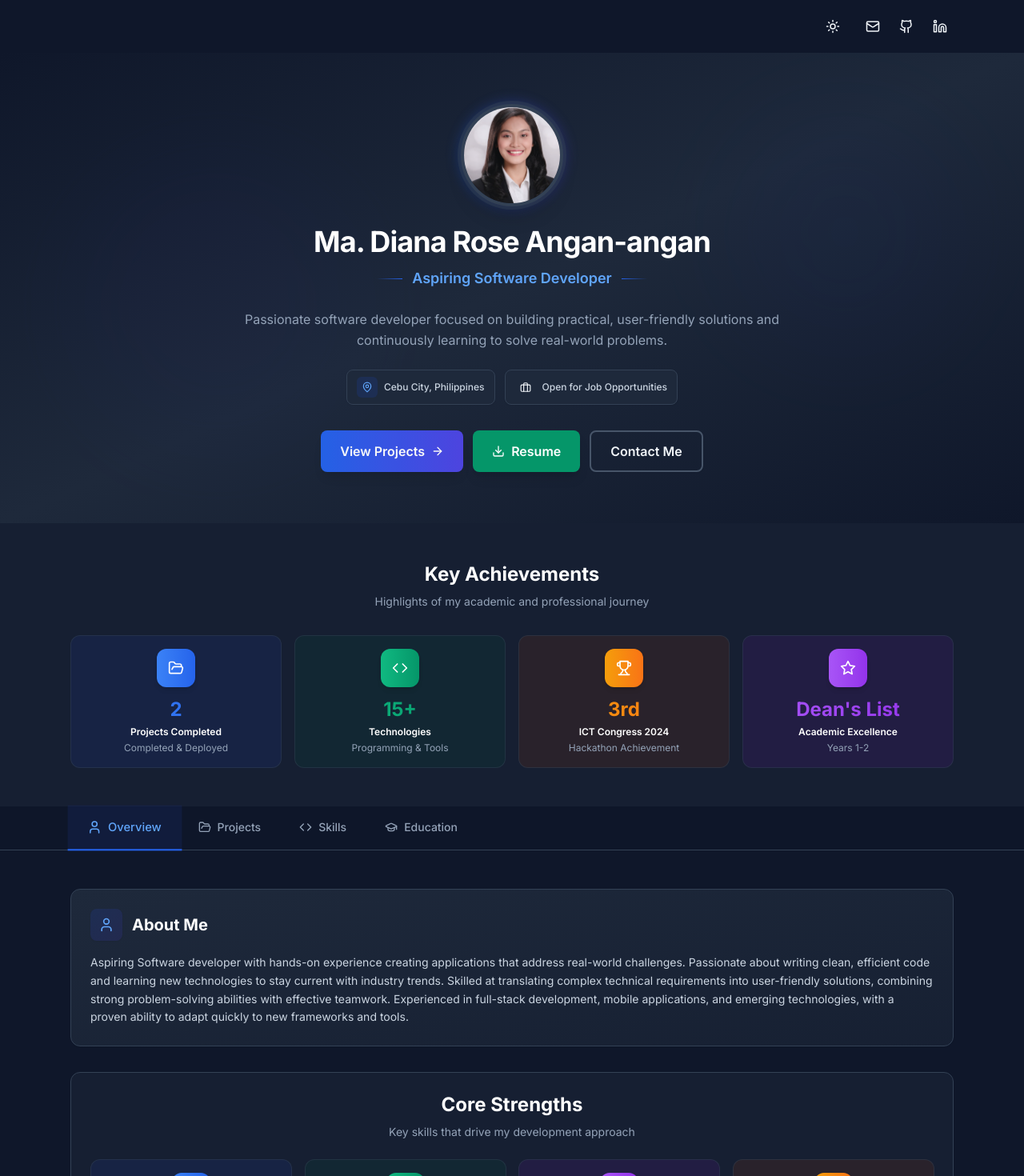
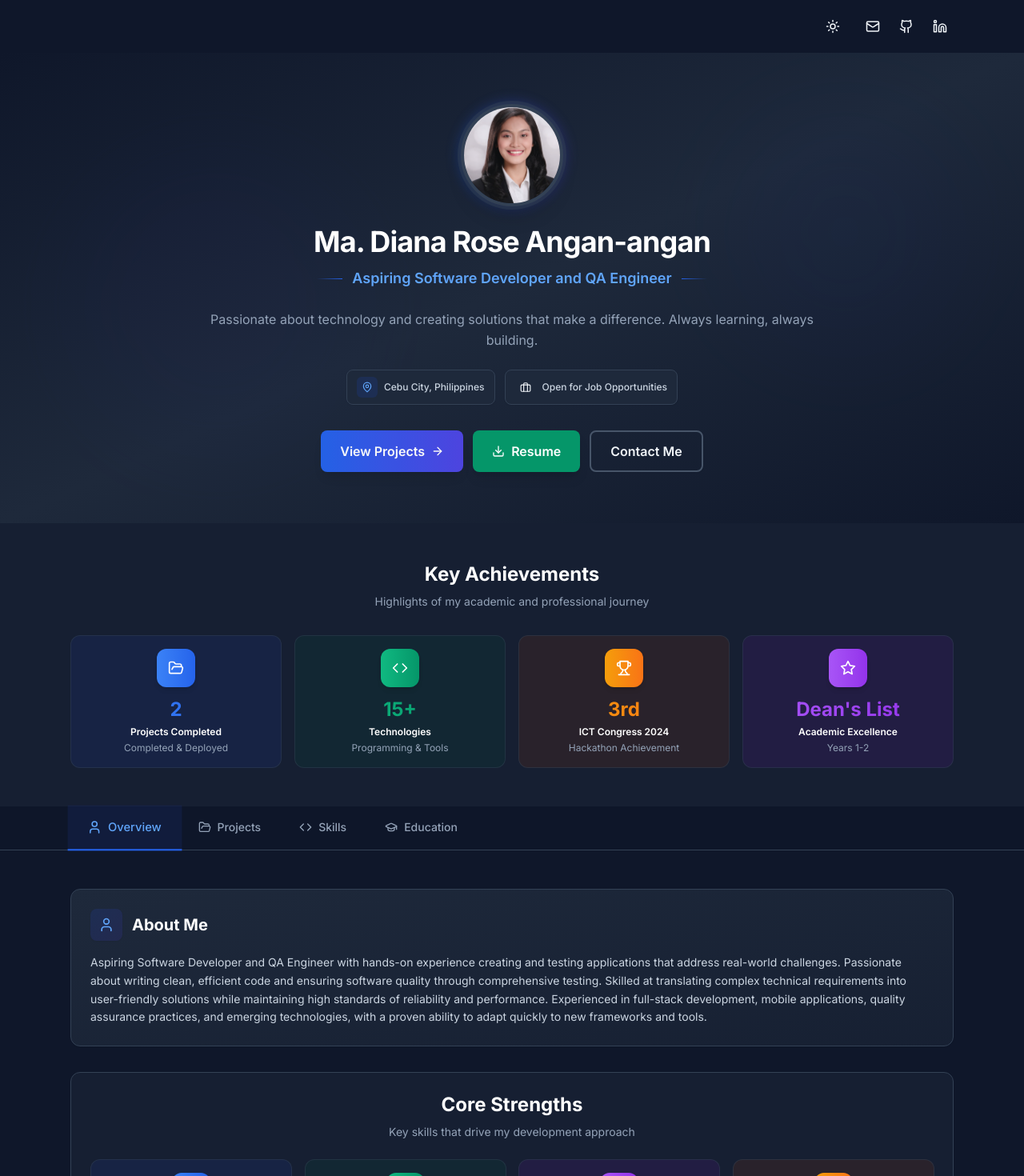
Before and after one commit to dianaangan/github-portfolio, a React (Vite) app: page / in a window 1280 px wide. Shown: the top 1470 px of the page at 80% size. Built offline with nearby package versions, Linux system fonts and the light colour scheme.

Commit message:
Update portfolio: Add QA Engineer role and refine About Me section

```diff
--- a/Portfolio.jsx
+++ b/Portfolio.jsx
@@ -245,14 +245,14 @@ const Portfolio = () => {
                 <div className="flex items-center justify-center gap-3 mb-4">
                   <div className="h-px w-8 bg-gradient-to-r from-transparent to-blue-600"></div>
                   <p className="text-lg text-blue-600 dark:text-blue-400 font-semibold">
-                    Aspiring Software Developer
+                    Aspiring Software Developer and QA Engineer
                   </p>
                   <div className="h-px w-8 bg-gradient-to-l from-transparent to-blue-600"></div>
                 </div>
               </div>
 
               <p className="text-base text-slate-600 dark:text-slate-400 leading-relaxed mb-6 max-w-3xl mx-auto">
-                Passionate software developer focused on building practical, user-friendly solutions and continuously learning to solve real-world problems.
+                Passionate about technology and creating solutions that make a difference. Always learning, always building.
               </p>
 
               {/* Enhanced Professional Info Cards */}
@@ -400,7 +400,7 @@ const Portfolio = () => {
               </div>
               <div className="pl-13">
                 <p className="text-slate-600 dark:text-slate-300 leading-relaxed text-sm">
-                  Aspiring Software developer with hands-on experience creating applications that address real-world challenges. Passionate about writing clean, efficient code and learning new technologies to stay current with industry trends. Skilled at translating complex technical requirements into user-friendly solutions, combining strong problem-solving abilities with effective teamwork. Experienced in full-stack development, mobile applications, and emerging technologies, with a proven ability to adapt quickly to new frameworks and tools.
+                  Aspiring Software Developer and QA Engineer with hands-on experience creating and testing applications that address real-world challenges. Passionate about writing clean, efficient code and ensuring software quality through comprehensive testing. Skilled at translating complex technical requirements into user-friendly solutions while maintaining high standards of reliability and performance. Experienced in full-stack development, mobile applications, quality assurance practices, and emerging technologies, with a proven ability to adapt quickly to new frameworks and tools.
                 </p>
               </div>
             </section>
```
